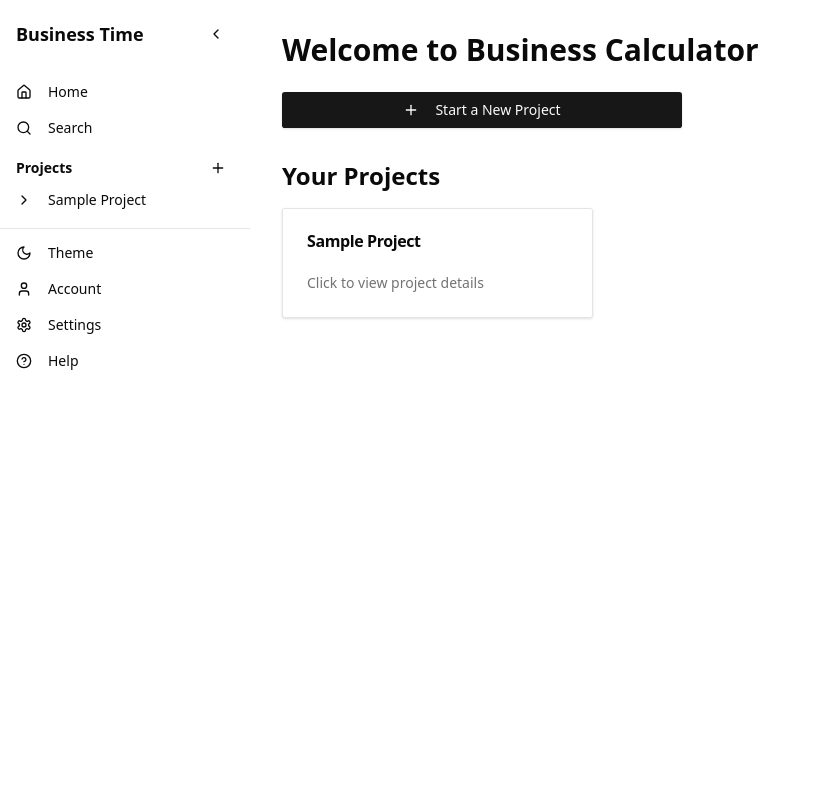
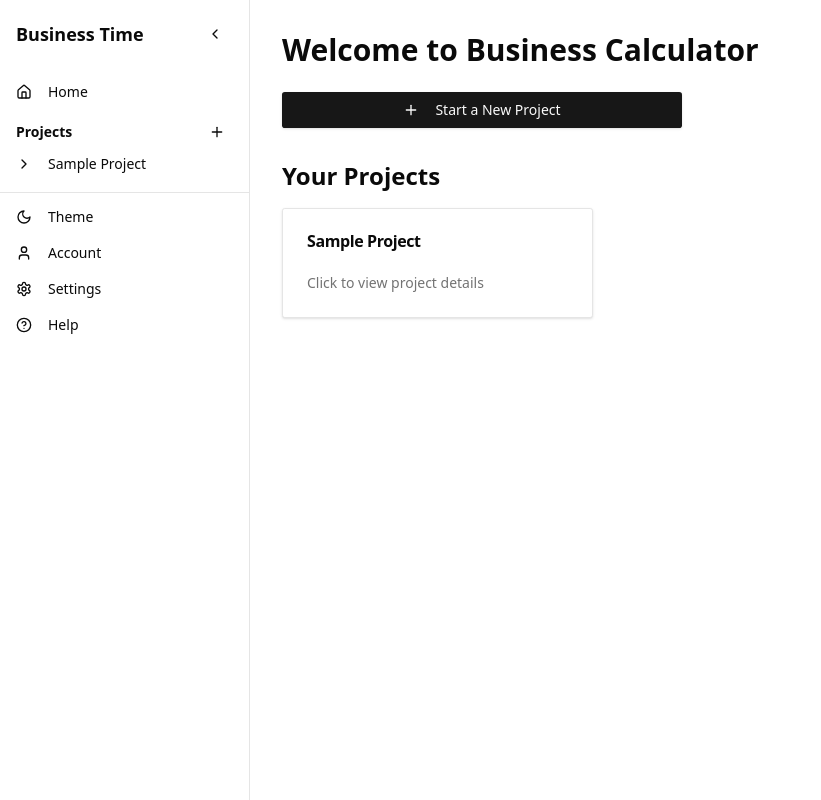
Before and after one commit to stevenkilzer/calc, a Next.js app: page / in a window 1280 px wide. Shown: the whole page, without its empty margins (0-821 px from the left). Built offline with nearby package versions, Linux system fonts and the light colour scheme.

Commit message:
Sidebar Updates

```diff
--- a/src/components/Sidebar.tsx
+++ b/src/components/Sidebar.tsx
@@ -1,7 +1,7 @@
 "use client"
 
 import React, { useState } from 'react'
-import { Home, Search, Sun, Moon, User, Settings, HelpCircle, ChevronDown, ChevronRight, ChevronLeft, Plus, Trash2, Edit2 } from 'lucide-react'
+import { Home, Sun, Moon, User, Settings, HelpCircle, ChevronDown, ChevronRight, ChevronLeft, Plus, Trash2, Edit2 } from 'lucide-react'
 import { cn } from "@/lib/utils"
 import { Button } from "@/components/ui/button"
 import { useTheme } from '@/components/ThemeProvider'
@@ -40,7 +40,7 @@
     <>
       <div
         className={cn(
-          "fixed left-0 top-0 z-40 h-screen w-[250px] bg-background transition-transform duration-300 ease-in-out",
+          "fixed left-0 top-0 z-40 h-screen w-[250px] bg-background transition-transform duration-300 ease-in-out border-r border-border",
           isOpen ? "translate-x-0" : "-translate-x-full",
           className
         )}
@@ -55,7 +55,6 @@
           <Link href="/">
             <NavItem icon={<Home className="mr-2 h-4 w-4" />}>Home</NavItem>
           </Link>
-          <NavItem icon={<Search className="mr-2 h-4 w-4" />}>Search</NavItem>
           <div className="py-1">
             <div className="flex items-center justify-between px-2">
               <h3 className="text-sm font-semibold">Projects</h3>
@@ -142,16 +141,18 @@
 const NavItem = ({
   children,
   icon,
-  onClick
+  onClick,
+  className
 }: {
   children: React.ReactNode
   icon?: React.ReactNode
   onClick?: () => void
+  className?: string
 }) => {
   return (
     <Button
       variant="ghost"
-      className="w-full justify-start font-normal h-8 px-2"
+      className={cn("w-full justify-start font-normal h-8 px-2", className)}
       onClick={onClick}
     >
       {icon}
@@ -221,21 +222,18 @@
           </div>
         </div>
         {isOpen && (
-          <div className="ml-6 space-y-1 mt-1">
-            <Link href={`/project/${id}`}>
-              <NavItem>Overview</NavItem>
-            </Link>
+          <div className="ml-8 space-y-1 mt-1">
             <Link href={`/project/${id}/balance-sheet`}>
-              <NavItem>Balance Sheet</NavItem>
+              <NavItem className="pl-0">Balance Sheet</NavItem>
             </Link>
             <Link href={`/project/${id}/cash-flow`}>
-              <NavItem>Cash Flow</NavItem>
+              <NavItem className="pl-0">Cash Flow</NavItem>
             </Link>
             <Link href={`/project/${id}/income-statement`}>
-              <NavItem>Income Statement</NavItem>
+              <NavItem className="pl-0">Income Statement</NavItem>
             </Link>
             <Link href={`/project/${id}/loan-details`}>
-              <NavItem>Loan Details</NavItem>
+              <NavItem className="pl-0">Loan Details</NavItem>
             </Link>
           </div>
         )}
```
Lines whose indentation alone changed are shown as unchanged.
